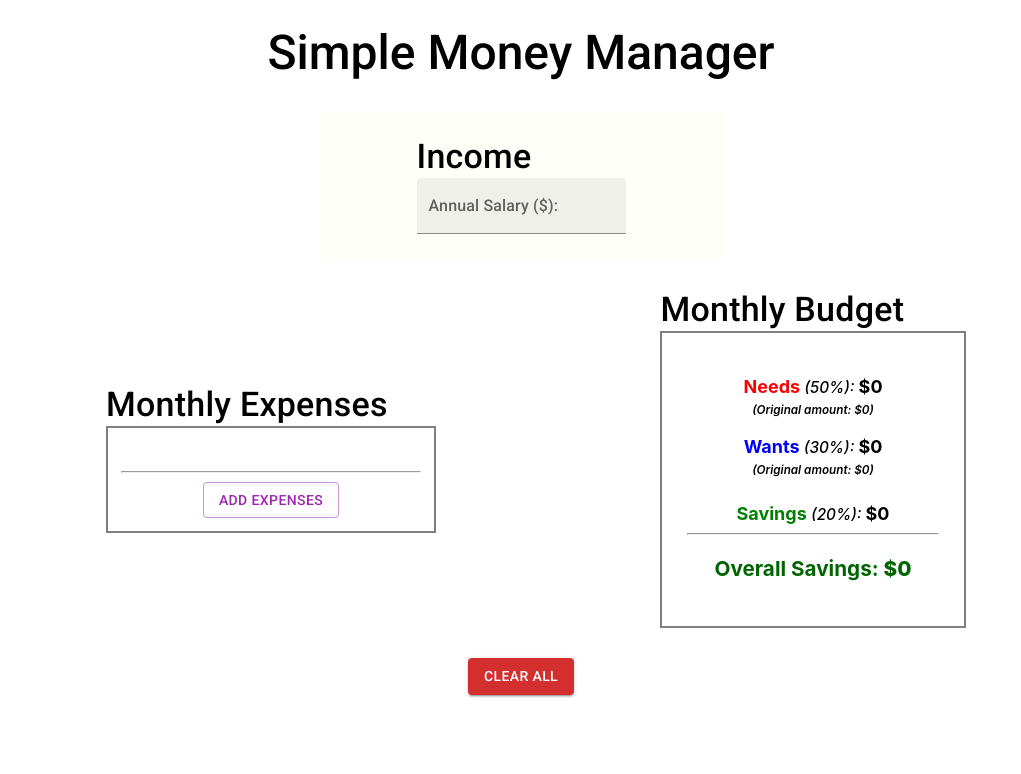
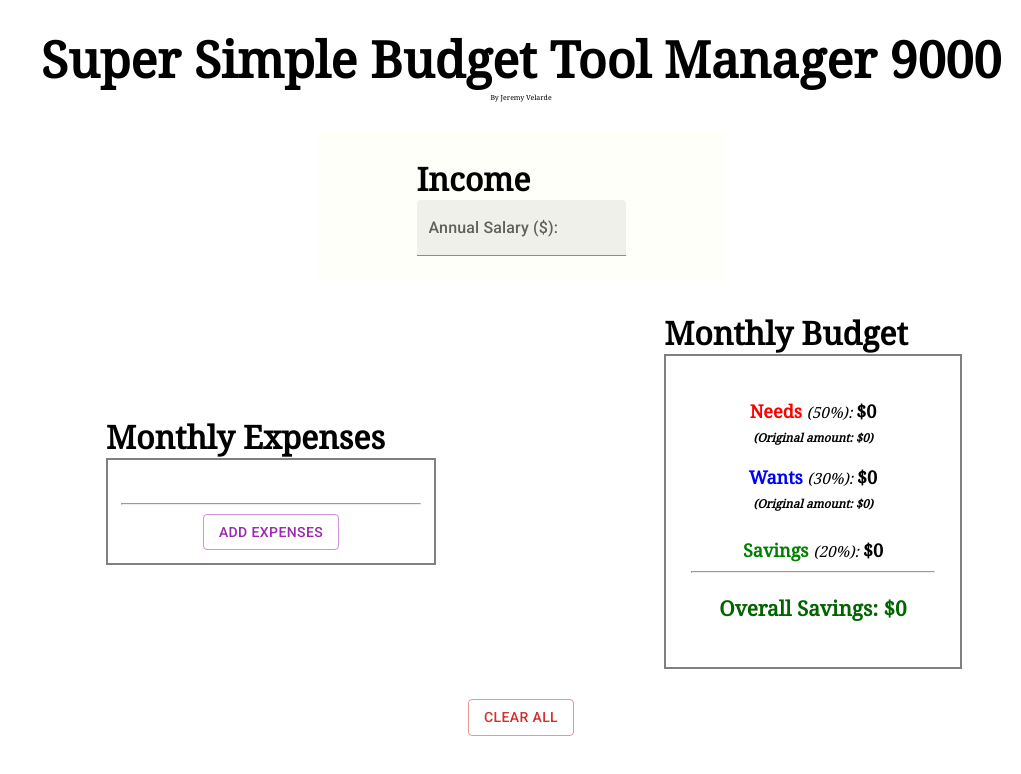
Before and after one commit to jvelarde94/budget-react-app, a React (Create React App) app: page / in a window 1280 px wide. Shown: the top 774 px of the page, without its empty margins (259-1280 px from the left). Built offline with nearby package versions, Linux system fonts and the light colour scheme.

Commit message:
update font, some logic that needs rework

```diff
--- a/public/index.html
+++ b/public/index.html
@@ -24,6 +24,9 @@
       work correctly both with client-side routing and a non-root public URL.
       Learn how to configure a non-root public URL by running `npm run build`.
     -->
+    <link rel="preconnect" href="https://fonts.googleapis.com">
+    <link rel="preconnect" href="https://fonts.gstatic.com" crossorigin>
+    <link href="https://fonts.googleapis.com/css2?family=Noto+Serif&display=swap" rel="stylesheet">
     <title>React App</title>
   </head>
   <body>
--- a/src/App.js
+++ b/src/App.js
@@ -83,7 +83,7 @@ function App() {
     const needsExpensesVals = []
     const wantsExpensesVals = []
 
-    console.log('useEffect expenses:', expenses)
+    // console.log('useEffect expenses:', expenses)
 
     if (typeof(expenses) !== 'undefined' && expenses.length !== 0) {
       {expenses.map((expense) => {
@@ -93,9 +93,9 @@ function App() {
             const sumNeedsExpensesPerYear = (needsExpensesVals.reduce((prev, current) => prev + current))
             const needsAdj = (parseFloat((needsOriginalVal).replace(',', '')) - sumNeedsExpensesPerYear).toFixed(2);
             setNeeds(needsAdj.toString().replace(/\B(?=(\d{3})+(?!\d))/g, ","))
-
-            const overallSavingsCalc = (parseFloat((needsAdj).replace(',', '')) + parseFloat((wants).replace(',', ''))) + parseFloat((savings).replace(',', ''))
-            setOverallSavings(overallSavingsCalc.toString().replace(/\B(?=(\d{3})+(?!\d))/g, ","))
+            console.log('1st useEffect needs: ', needs)
+            // const overallSavingsCalc = (parseFloat((needsAdj).replace(',', '')) + parseFloat((wants).replace(',', ''))) + parseFloat((savings).replace(',', ''))
+            // setOverallSavings(overallSavingsCalc.toString().replace(/\B(?=(\d{3})+(?!\d))/g, ","))
           } else {
             setNeeds(needsOriginalVal)
           }
@@ -106,9 +106,9 @@ function App() {
             const sumWantsExpensesPerYear = (wantsExpensesVals.reduce((prev, current) => prev + current))
             const wantsAdj = (parseFloat((wantsOriginalVal).replace(',', '')) - sumWantsExpensesPerYear).toFixed(2);
             setWants(wantsAdj.toString().replace(/\B(?=(\d{3})+(?!\d))/g, ","))
-
-            const overallSavingsCalc = (parseFloat((needs).replace(',', '')) + parseFloat((wantsAdj).replace(',', ''))) + parseFloat((savings).replace(',', ''))
-            setOverallSavings(overallSavingsCalc.toString().replace(/\B(?=(\d{3})+(?!\d))/g, ","))
+            console.log('1st useEffect wants: ', wants)
+            // const overallSavingsCalc = (parseFloat((needs).replace(',', '')) + parseFloat((wantsAdj).replace(',', ''))) + parseFloat((savings).replace(',', ''))
+            // setOverallSavings(overallSavingsCalc.toString().replace(/\B(?=(\d{3})+(?!\d))/g, ","))
           } else {
             setWants(wantsOriginalVal)
           }
@@ -125,12 +125,21 @@ function App() {
     }
   }, [expenses])
 
+  // Update savings (will this work?)
+  // useEffect(() => {
+  //   // console.log('update savings needs', needs)
+  //   // console.log('update savings wants', wants)
+  //   let overallSavingsCalc = (parseFloat((needs).replace(',', '')) + parseFloat((wants).replace(',', ''))) + parseFloat((savings).replace(',', ''))
+  //   console.log('update savings overallSavingsCalc', overallSavingsCalc)
+  //   setOverallSavings(overallSavingsCalc.toString().replace(/\B(?=(\d{3})+(?!\d))/g, ","))
+  // }, [needs, wants])
+
   const clearAll = () => {
     if (window.confirm("Are you sure you would like to reset all information?") === true) {
       document.getElementById('annual-salary').value='';
       setNeeds('0')
       setWants('0')
-      setSavings(0)
+      setSavings('0')
       setExpenses([])
       setNeedsOriginalVal('0')
       setWantsOriginalVal('0')
--- a/src/components/Budget.js
+++ b/src/components/Budget.js
@@ -4,7 +4,8 @@ import { Typography } from "@mui/material";
 const Budget = ({needs, wants, savings, overallSavings, needsOriginalVal, wantsOriginalVal}) => {
   return (
     <div className="budget">
-      <Typography variant="h4">Monthly Budget</Typography>
+      {/* <Typography variant="h4">Monthly Budget</Typography> */}
+      <h1 className="header-title">Monthly Budget</h1>
       <div className="budget-box">
         <p>
           <span className={`key needs`}>Needs </span>
--- a/src/components/Expenses.js
+++ b/src/components/Expenses.js
@@ -53,7 +53,8 @@ const Expenses = ({expenses, onAdd, onDelete}) => {
 
   return (
     <div className="expenses">
-      <Typography variant="h4">Monthly Expenses</Typography>
+      {/* <Typography variant="h4">Monthly Expenses</Typography> */}
+      <h1 className="header-title">Monthly Expenses</h1>
 
       <div className="expenses-box">
         <Expense expenses={expenses} expType={expType} onDelete={onDelete}/>
--- a/src/components/Header.js
+++ b/src/components/Header.js
@@ -4,7 +4,9 @@ import { Typography } from "@mui/material";
 const Header = () => {
   return (
     <div className="header">
-      <Typography variant="h3">Simple Money Manager</Typography>
+      {/* <Typography variant="h3">Super Simple Budget Tool Manager 9000</Typography> */}
+      <h1 className="header-title">Super Simple Budget Tool Manager 9000</h1>
+      <span className='small-funny-text'>By Jeremy Velarde</span>
     </div>
   );
 };
--- a/src/components/Income.js
+++ b/src/components/Income.js
@@ -9,7 +9,8 @@ const Income = ({ onChange }) => {
 
   return (
     <div className="income-form">
-      <Typography variant="h4">Income</Typography>
+      {/* <Typography variant="h4">Income</Typography> */}
+      <h1 className="header-title">Income</h1>
       <FormControl>
         <TextField
           id="annual-salary"
--- a/src/components/Reset.js
+++ b/src/components/Reset.js
@@ -4,7 +4,8 @@ import Button from '@mui/material/Button'
 const Reset = ({onClick}) => {
   return (
     <div className="reset">
-        <Button variant="contained" color="error" className="reset-data" onClick={onClick}>Clear all</Button>
+        {/* <img className="img" src="./rs-goblin.png"/> */}
+        <Button variant="outlined" color="error" className="reset-data" onClick={onClick}>Clear all</Button>
     </div>
   )
 }
--- a/src/index.css
+++ b/src/index.css
@@ -1,8 +1,11 @@
+@import url('https://fonts.googleapis.com/css?family=Source+Sans+Pro:regular,bold,italic&subset=latin,latin-ext');
+
 body {
   margin: 0;
-  font-family: -apple-system, BlinkMacSystemFont, "Segoe UI", "Roboto", "Oxygen",
+  /* font-family: -apple-system, BlinkMacSystemFont, "Segoe UI", "Roboto", "Oxygen",
     "Ubuntu", "Cantarell", "Fira Sans", "Droid Sans", "Helvetica Neue",
-    sans-serif;
+    sans-serif; */
+  font-family: 'Noto Serif', serif;
   -webkit-font-smoothing: antialiased;
   -moz-osx-font-smoothing: grayscale;
 }
@@ -28,12 +31,29 @@ code {
   grid-column: 1 / 4;
   grid-row: 1;
   margin-top: 25px;
+  font-size: 25px;
+}
+.header .small-funny-text {
+  display: block;
+  font-size: 7px;
+  margin: 0 auto;
+  text-align: center;
 }
 
 /* .vertical-line {
   border-left: 2px solid;
   height: 100px;
 } */
+
+.header-title {
+  margin: 0;
+}
+
+.img {
+  max-width: 150px;
+  max-height: 150px;
+  display: block;
+}
 
 .hide {
   display: none;
@@ -219,5 +239,6 @@ input[type=number] {
   grid-column: 1 / 4;
   grid-row: 4;
   margin: 0 auto;
+  margin-bottom: 35px;
 }
 /* END RESET*/
```
